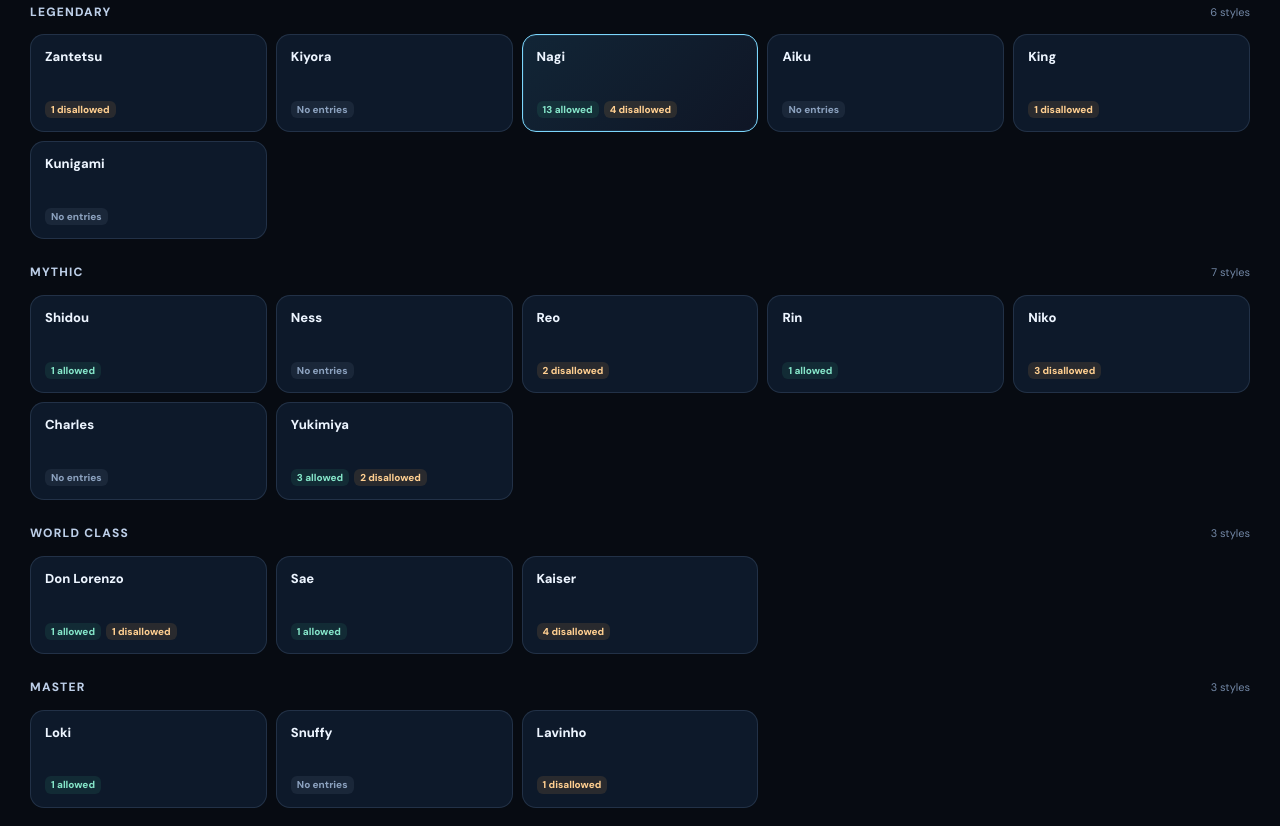
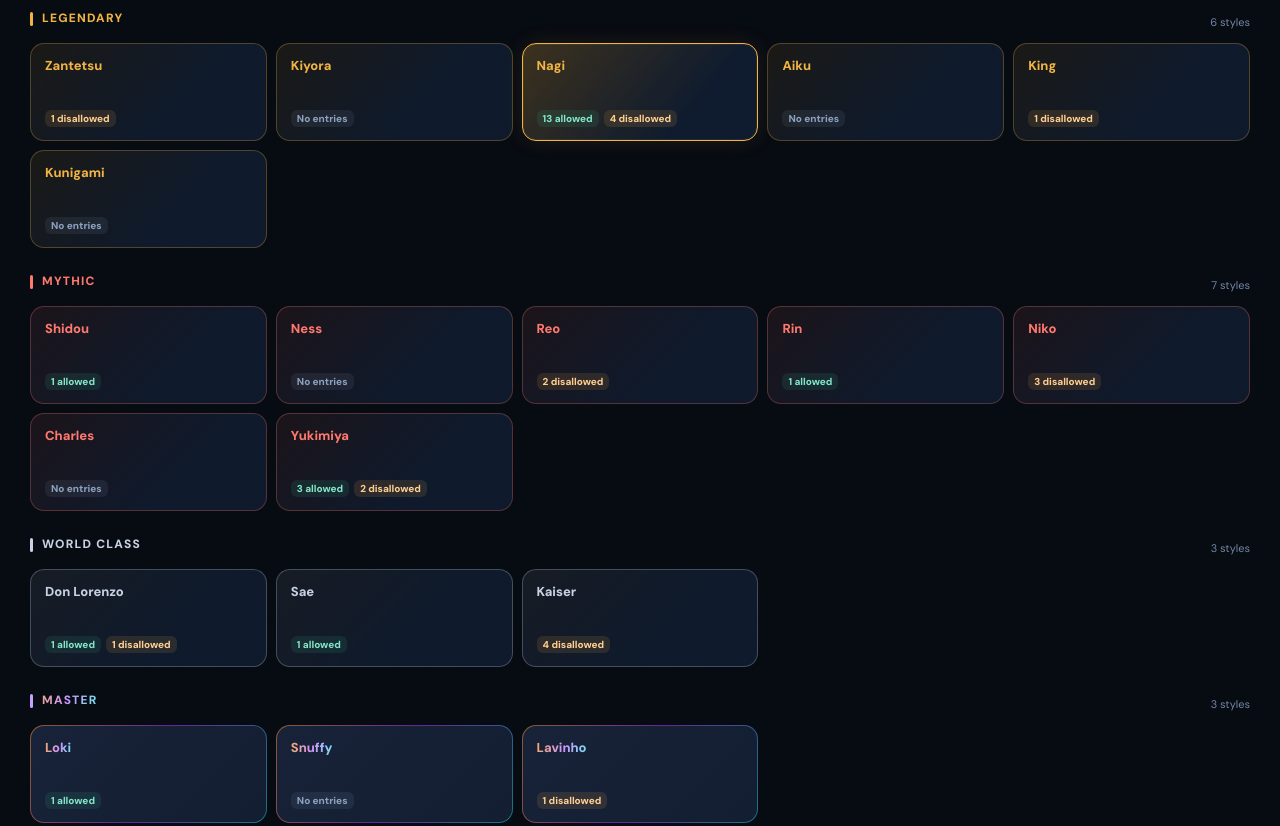
Before and after one commit to N29dev/blr, a website: page tech/index.html in a window 1280 px wide. Shown: the part 1970-2796 px from the top of the page. Drawn offline with nearby package versions, Linux system fonts and the light colour scheme; no server answers.

Commit message:
Add subtle rarity colors and Master gradient to tech style directory

```diff
--- a/tech/style.css
+++ b/tech/style.css
@@ -80,6 +80,26 @@ body[data-page="tech"]::before{content:"";pointer-events:none;position:absolute;
 .count-pill.disallowed{color:#ffcf91;background:rgba(230,161,71,.13)}
 .count-pill.punishable{color:#ff9cad;background:rgba(229,81,111,.12)}
 .count-pill.neutral{font-size:10px}
+/* Rarity accents are visual only: allowed / disallowed statuses keep their own colors.
+   General, Limited and community additions use the neutral palette. */
+.style-group{--style-accent:#a5b8d1;--style-rgb:165,184,209}
+.style-group[data-rarity="rare"]{--style-accent:#54b0f9;--style-rgb:84,176,249}
+.style-group[data-rarity="epic"]{--style-accent:#ac7bff;--style-rgb:172,123,255}
+.style-group[data-rarity="legendary"]{--style-accent:#f1b444;--style-rgb:241,180,68}
+.style-group[data-rarity="mythic"]{--style-accent:#ff796e;--style-rgb:255,121,110}
+.style-group[data-rarity="world"]{--style-accent:#c8d2e4;--style-rgb:200,210,228}
+.style-group[data-rarity="master"]{--style-accent:#c6a1ff;--style-rgb:198,161,255}
+.style-group .group-heading h3{display:inline-flex;align-items:center;gap:9px;color:var(--style-accent)}
+.style-group .group-heading h3::before{content:"";display:inline-block;width:3px;height:14px;flex:none;border-radius:3px;background:var(--style-accent)}
+.style-group .tile-name{color:var(--style-accent)}
+.style-group .style-tile{border-color:rgba(var(--style-rgb),.28);background:linear-gradient(135deg,rgba(var(--style-rgb),.085),rgba(16,29,49,.86) 65%)}
+.style-group .style-tile:hover{border-color:rgba(var(--style-rgb),.68);background:linear-gradient(135deg,rgba(var(--style-rgb),.18),rgba(18,32,52,.93) 70%)}
+.style-group .style-tile[aria-pressed="true"]{border-color:var(--style-accent);background:linear-gradient(130deg,rgba(var(--style-rgb),.23),rgba(16,29,49,.93) 72%);box-shadow:inset 0 0 0 1px rgba(var(--style-rgb),.09),0 0 21px rgba(var(--style-rgb),.1)}
+/* Master uses the multi-colored frame from its in-game tier rather than solid purple. */
+.style-group[data-rarity="master"] .group-heading h3,.style-group[data-rarity="master"] .tile-name{background:linear-gradient(100deg,#f4ab64,#ce94ff 54%,#71e3ef);-webkit-background-clip:text;background-clip:text;color:transparent}
+.style-group[data-rarity="master"] .style-tile{border:1px solid transparent;background:linear-gradient(135deg,#182238,#131e32) padding-box,linear-gradient(115deg,rgba(242,154,74,.57),rgba(150,54,232,.65),rgba(41,197,216,.57)) border-box}
+.style-group[data-rarity="master"] .style-tile:hover{border-color:transparent;background:linear-gradient(135deg,#252743,#172b3b) padding-box,linear-gradient(115deg,#f2a45e,#a35aec,#55d5e5) border-box}
+.style-group[data-rarity="master"] .style-tile[aria-pressed="true"]{border-color:transparent;background:linear-gradient(135deg,#292744,#172b3d) padding-box,linear-gradient(115deg,#f29a4a,#9636e8,#29c5d8) border-box;box-shadow:0 0 22px rgba(174,98,239,.18)}
 .empty{padding:27px;border:1px dashed rgba(169,192,226,.25);color:#a9bcd5;border-radius:14px;text-align:center}
 .tech-detail{scroll-margin-top:85px;border:1px solid rgba(165,201,246,.19);background:linear-gradient(150deg,rgba(16,30,51,.82),rgba(9,20,36,.94));border-radius:24px;padding:clamp(19px,3.2vw,35px);margin-bottom:85px;box-shadow:0 15px 60px rgba(0,0,0,.12)}
 .detail-header{display:flex;justify-content:space-between;align-items:center;gap:16px;flex-wrap:wrap;margin-bottom:20px}
```
